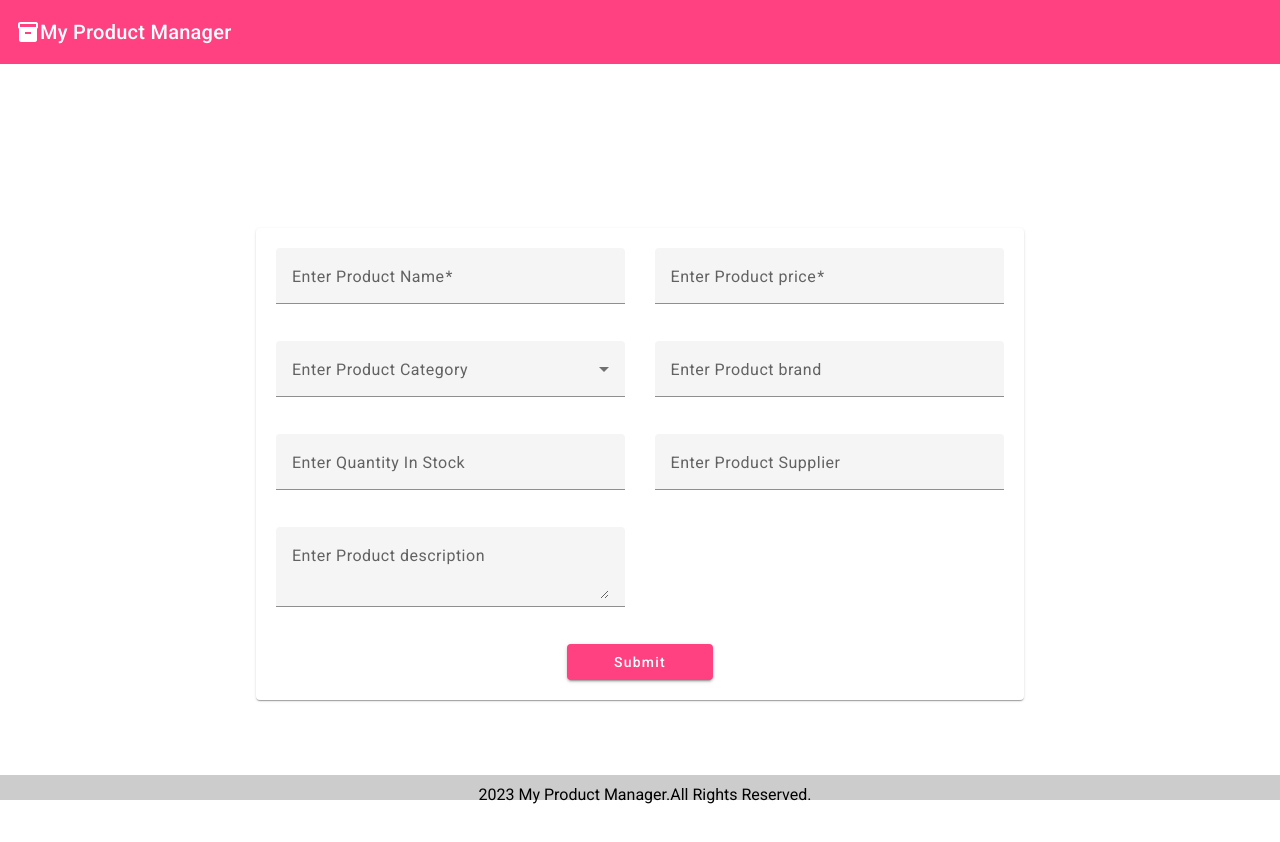
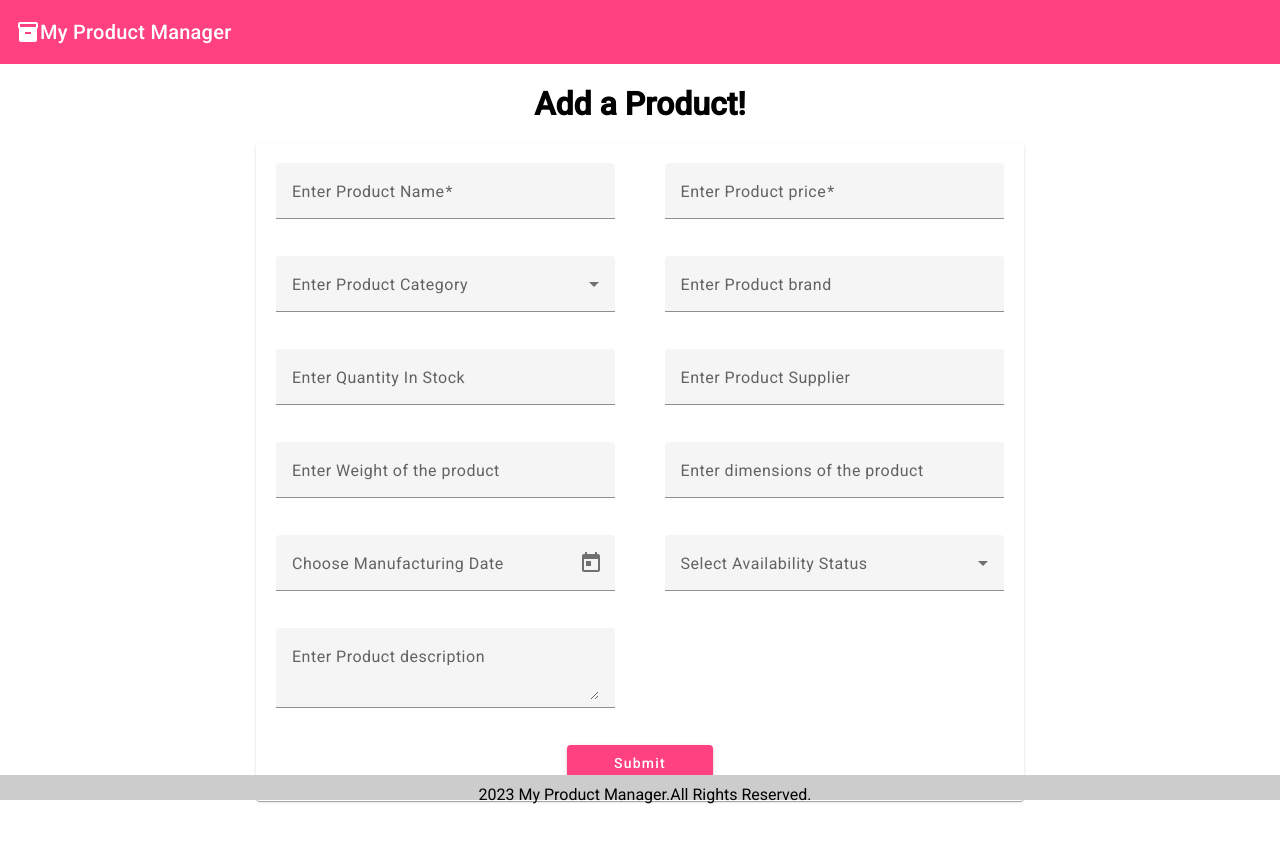
Before and after one commit to proactivecoder91/product-management-system, an Angular app: page / in a window 1280 px wide. Shown: the top 842 px of the page. Built offline with nearby package versions, Linux system fonts and the light colour scheme.

Commit message:
feat: datepicker added along with missing fields, layout imporved

```diff
--- a/src/app/components/add-product/add-product.component.css
+++ b/src/app/components/add-product/add-product.component.css
@@ -1,8 +1,12 @@
 :host {
   display: flex;
-    justify-content: center;
+  flex-direction: column;
   align-items: center;
   height: 100vh;
+}
+
+h1 {
+  margin-bottom: 20px;
 }
 
 .form-grid {
@@ -12,12 +16,17 @@
 
 .form-layout {
   display: flex;
+  flex-wrap: wrap;
   justify-content: space-between;
   margin-bottom: 15px;
 }
 
 mat-form-field {
-    width: 48%;
+  width: calc(48% - 10px);
+}
+
+mat-form-field .mat-input-element {
+  height: 20px;
 }
 
 button {
--- a/src/app/components/add-product/add-product.component.html
+++ b/src/app/components/add-product/add-product.component.html
@@ -1,3 +1,4 @@
+<h1>Add a Product!</h1>
 <mat-card class="form-grid" [formGroup]="addProductForm">
   <div class="form-layout">
     <mat-form-field>
@@ -12,7 +13,7 @@
   <div class="form-layout">
     <mat-form-field>
       <mat-label>Enter Product Category</mat-label>
-      <mat-select>
+      <mat-select formControlName="category">
         @for (productCategory of productCategories; track productCategory){
         <mat-option [value]="productCategory">{{ productCategory }}</mat-option>
         }
@@ -35,6 +36,42 @@
   </div>
   <div class="form-layout">
     <mat-form-field>
+      <mat-label>Enter Weight of the product</mat-label>
+      <input type="number" matInput formControlName="weight" />
+    </mat-form-field>
+    <mat-form-field>
+      <mat-label>Enter dimensions of the product</mat-label>
+      <input type="string" matInput formControlName="dimensions" />
+    </mat-form-field>
+  </div>
+  <div class="form-layout">
+    <mat-form-field>
+      <mat-label>Choose Manufacturing Date</mat-label>
+      <input
+        matInput
+        [matDatepicker]="picker"
+        formControlName="manufacturingDate"
+      />
+      <mat-datepicker-toggle
+        matIconSuffix
+        [for]="picker"
+      ></mat-datepicker-toggle>
+      <mat-datepicker #picker></mat-datepicker>
+    </mat-form-field>
+    <mat-form-field>
+      <mat-label>Select Availability Status</mat-label>
+      <mat-select formControlName="availabilityStatus">
+        @for (availabilityStatus of availabilityStatuses; track
+        availabilityStatus){
+        <mat-option [value]="availabilityStatus">{{
+          availabilityStatus
+        }}</mat-option>
+        }
+      </mat-select>
+    </mat-form-field>
+  </div>
+  <div class="form-layout">
+    <mat-form-field>
       <mat-label>Enter Product description</mat-label>
       <textarea matInput formControlName="description"></textarea>
     </mat-form-field>
--- a/src/app/components/add-product/add-product.component.ts
+++ b/src/app/components/add-product/add-product.component.ts
@@ -5,18 +5,22 @@ import {MatFormFieldModule} from '@angular/material/form-field';
 import {MatCardModule} from '@angular/material/card';
 import {MatButtonModule} from '@angular/material/button';
 import {MatSelectModule} from '@angular/material/select';
+import {MatDatepickerModule} from '@angular/material/datepicker';
+import {MatNativeDateModule} from '@angular/material/core';
+
 import { FormBuilder, FormGroup, Validators, ReactiveFormsModule} from '@angular/forms';
 
 @Component({
   selector: 'app-add-product',
   standalone: true,
-  imports: [CommonModule,ReactiveFormsModule,MatInputModule,MatFormFieldModule,MatCardModule,MatButtonModule,MatSelectModule],
+  imports: [CommonModule,ReactiveFormsModule,MatInputModule,MatFormFieldModule,MatCardModule,MatButtonModule,MatSelectModule,MatDatepickerModule,MatNativeDateModule],
   templateUrl: './add-product.component.html',
   styleUrl: './add-product.component.css'
 })
 export class AddProductComponent {
   addProductForm!: FormGroup;
-  productCategories:string[] = ['Electronics','Food','Cosmetics']
+  productCategories:string[] = ['Electronics','Food','Cosmetics'];
+  availabilityStatuses:string[]=['Available','Unavailable'];
 constructor(private fb: FormBuilder){
   this.addProductForm = this.fb.group({
       productName: ['', Validators.required],
```
Lines whose indentation alone changed are shown as unchanged.
